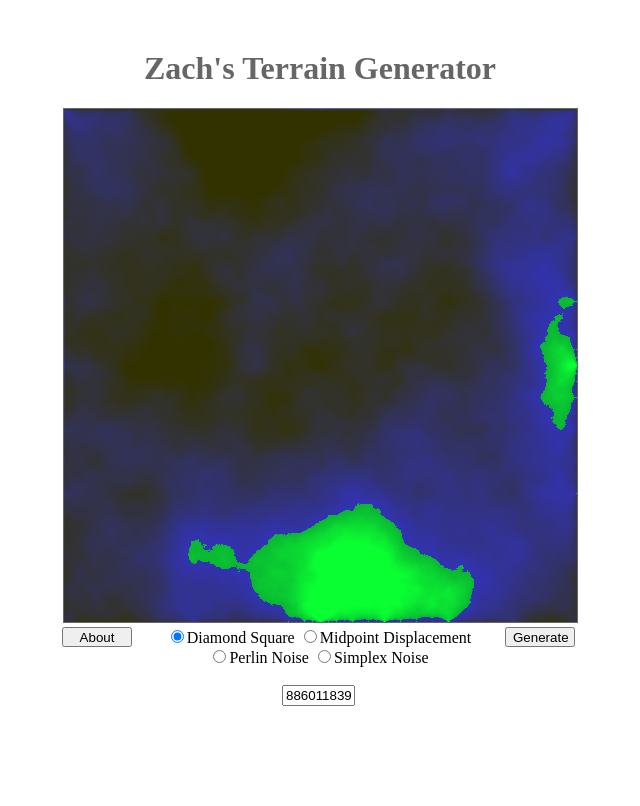
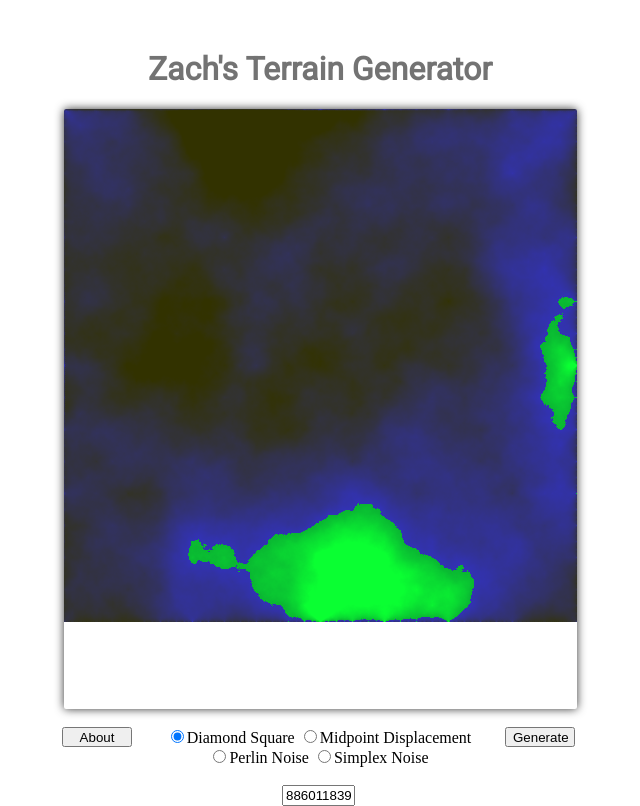
Before and after one commit to zmcnellis/terrainGenerator, a website with bundled scripts: page index.html in a window 1280 px wide. Shown: the whole page, without its empty margins (320-960 px from the left). Built offline with nearby package versions, Linux system fonts and the light colour scheme.

Commit message:
css styling

```diff
--- a/index.html
+++ b/index.html
@@ -8,7 +8,16 @@
   <body>
    <div id="page-mask"></div>
     <h1>Zach's Terrain Generator</h1>
-    <canvas id="canvas" width="513" height="513"></canvas>
+    <div class="col12">
+      <div class="card">
+        <div class="card-content">
+          <canvas id="canvas" width="513" height="513"></canvas>
+        </div>
+        <div class="card-footer">
+
+        </div>
+      </div>
+    </div>
     <br/>
 
     <div id="controls">
--- a/styles/terrainGenerator.css
+++ b/styles/terrainGenerator.css
@@ -4,14 +4,15 @@ body {
 }
 
 h1 {
-  font-weight: bold;
-  color: #666;
+  color: #737373;
+  font-family: 'Roboto', sans-serif;
 }
 
 canvas {
-  border: 1px solid #666;
+  /*border: 1px solid #666;*/
   /*border-radius: 5px;*/
   /*padding: 50px;*/
+  border-radius: 2px 2px 0 0;
 }
 
 button {
@@ -34,6 +35,22 @@ button {
 #about {
   left: 0;
   position: absolute;
+}
+
+.col12 {
+  width: 100%;
+}
+
+.card {
+  display: inline-block;
+  border-radius: 2px;
+  box-shadow: 0 0 10px rgba(0, 0, 0, 0.8);
+  width: 513px;
+  height: 600px;
+}
+
+.card > .card-content {
+  margin-top: 0px;
 }
 
 /* modal */
```
